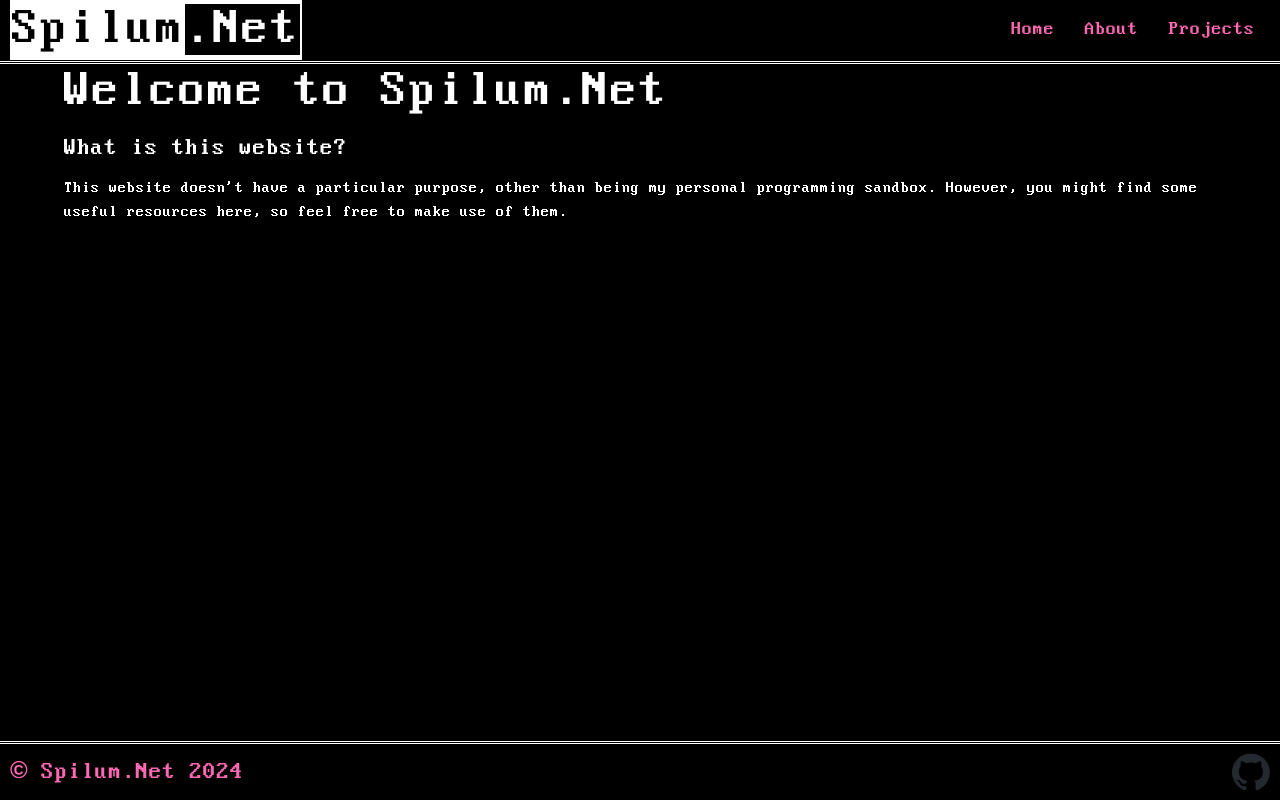
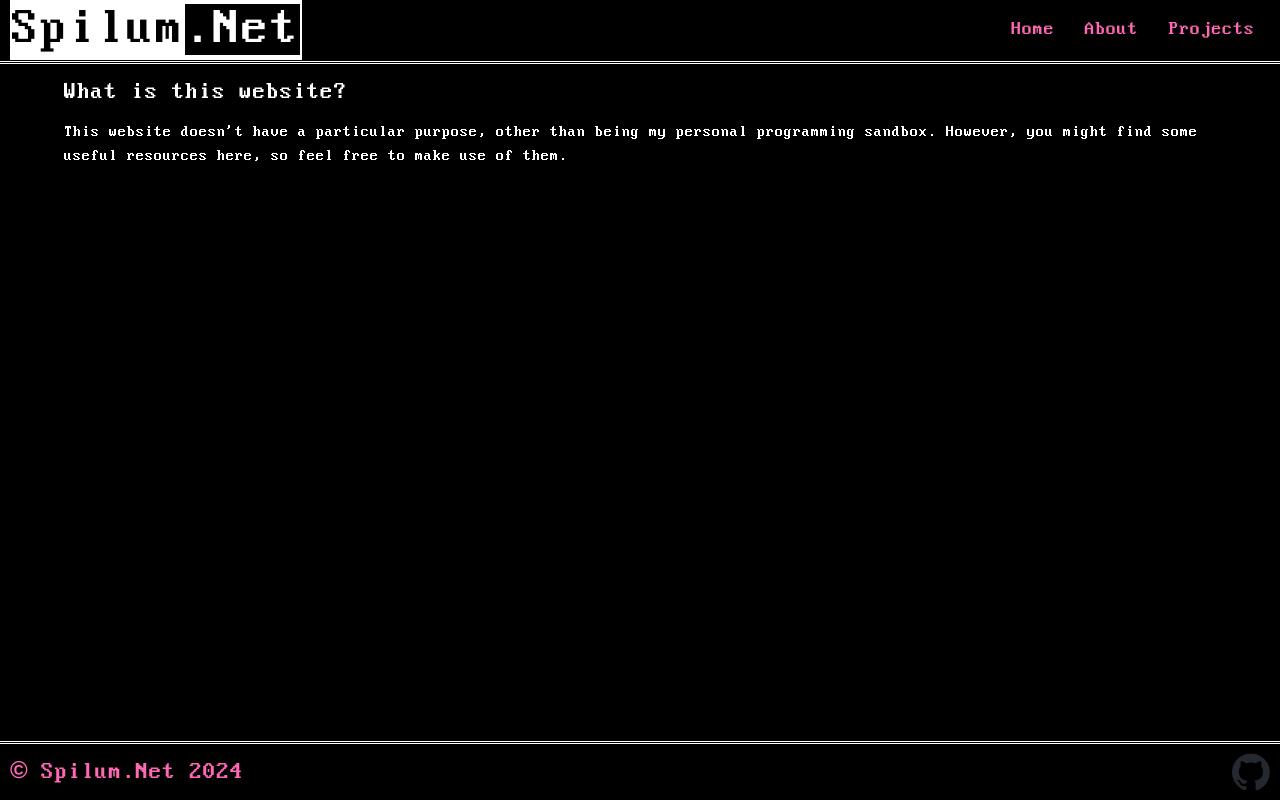
Before and after one commit to tristanpn02/SpilumNet, a React (Vite) app: page /about in a window 1280 px wide. Built offline with nearby package versions, Linux system fonts and the light colour scheme.

Commit message:
Remove welcome from about page

```diff
--- a/src/Pages/About/index.tsx
+++ b/src/Pages/About/index.tsx
@@ -1,8 +1,6 @@
 const About = () => {
     return (
         <div className="home">
-            <h1>Welcome to Spilum.Net</h1>
-
             <h2>What is this website?</h2>
             <p>This website doesn't have a particular purpose, other than being my personal programming sandbox.
                 However, you might find some useful resources here, so feel free to make use of them.
```
